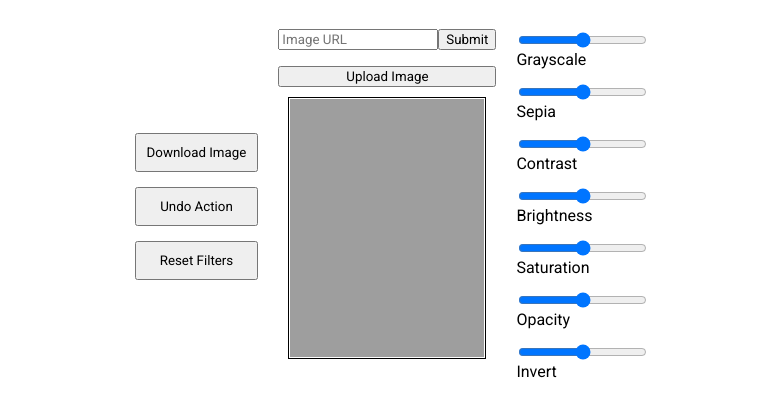
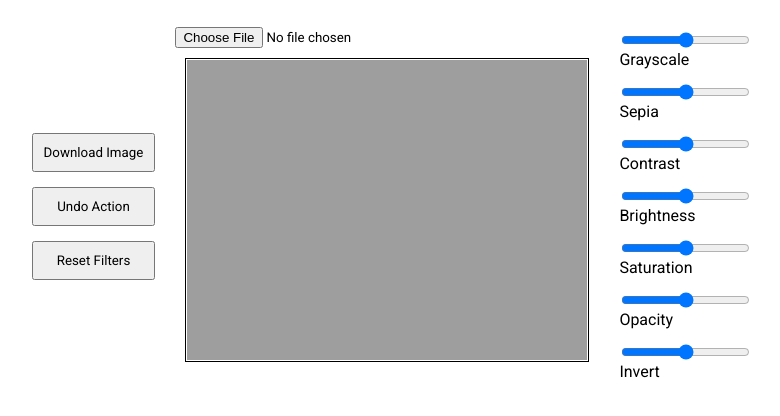
Before and after one commit to gillespiecd/LiteRoomJS, a website: page index.html in a window 1280 px wide. Shown: the part 54-470 px from the top of the page, without its empty margins (248-1028 px from the left). Drawn offline with Linux system fonts and the light colour scheme.

Commit message:
upload button

```diff
--- a/index.css
+++ b/index.css
@@ -1,4 +1,5 @@
 /* resets */
+
 body, section, div, h1, h2 {
   margin:0;
   padding: 0;
--- a/index.html
+++ b/index.html
@@ -18,11 +18,7 @@
         </section>
 
         <section class="mid-col">
-          <form class="image-upload">
-            <input type="text" placeholder="Image URL"></input>
-            <input type="submit"></input>
-          </form>
-          <button value="Upload">Upload Image</button>
+            <input type="file" id="image-upload" name="imageUpload"/>
           <canvas id="canvas-image" width="800" height="600"></canvas>
         </section>
 
--- a/literoom.js
+++ b/literoom.js
@@ -77,9 +77,37 @@ Object.defineProperty(__webpack_exports__, "__esModule", { value: true });
 
 
 
-const defaultImg = document.getElementById('default-image');
-const canvas = new __WEBPACK_IMPORTED_MODULE_0__canvas__["a" /* default */](defaultImg);
-const filters = new __WEBPACK_IMPORTED_MODULE_1__filters__["a" /* default */](canvas);
+
+class LiteRoom {
+  constructor( ) {
+    this.image = document.getElementById('default-image');
+    this.canvas = new __WEBPACK_IMPORTED_MODULE_0__canvas__["a" /* default */](this.image);
+    this.filters = new __WEBPACK_IMPORTED_MODULE_1__filters__["a" /* default */](this.canvas);
+    this.uploadPhoto();
+  }
+
+  uploadPhoto() {
+    const imageUpload = document.getElementById('image-upload');
+    imageUpload.addEventListener('change', this.handleImage.bind(this), false);
+  }
+
+
+  handleImage(e) {
+    const self = this;
+    console.log(self);
+    const reader = new FileReader();
+    reader.onload = function(event) {
+      self.image.src = event.target.result;
+      self.canvas = new __WEBPACK_IMPORTED_MODULE_0__canvas__["a" /* default */](self.image);
+      self.filters = new __WEBPACK_IMPORTED_MODULE_1__filters__["a" /* default */](self.canvas);
+    };
+    reader.readAsDataURL(e.target.files[0]);
+  }
+
+
+}
+
+const literoom = new LiteRoom();
 
 
 /***/ }),
@@ -113,7 +141,6 @@ class ImageCanvas {
     const undoButton = document.getElementById('undo-btn');
     const self = this;
     undoButton.onclick = function() {
-      console.log("Test");
       self.ctx.restore();
     };
   }
@@ -129,10 +156,8 @@ class ImageCanvas {
     const imageObj = new Image();
     var self = this;
     imageObj.onload = function() {
-      const width = self.image.naturalHeight;
-      const height = self.image.naturalWidth;
-      self.ctx.canvas.width  = width / 2;
-      self.ctx.canvas.height = height / 2;
+      self.canvas.width  = imageObj.width;
+      self.canvas.height = imageObj.height;
       self.applyFilter(imageObj, filter);
       self.ctx.save();
     };
```
Also changed, not shown: lib/canvas.js (+2 -5 lines), lib/main.js (+31 -3 lines), 1 other file.
